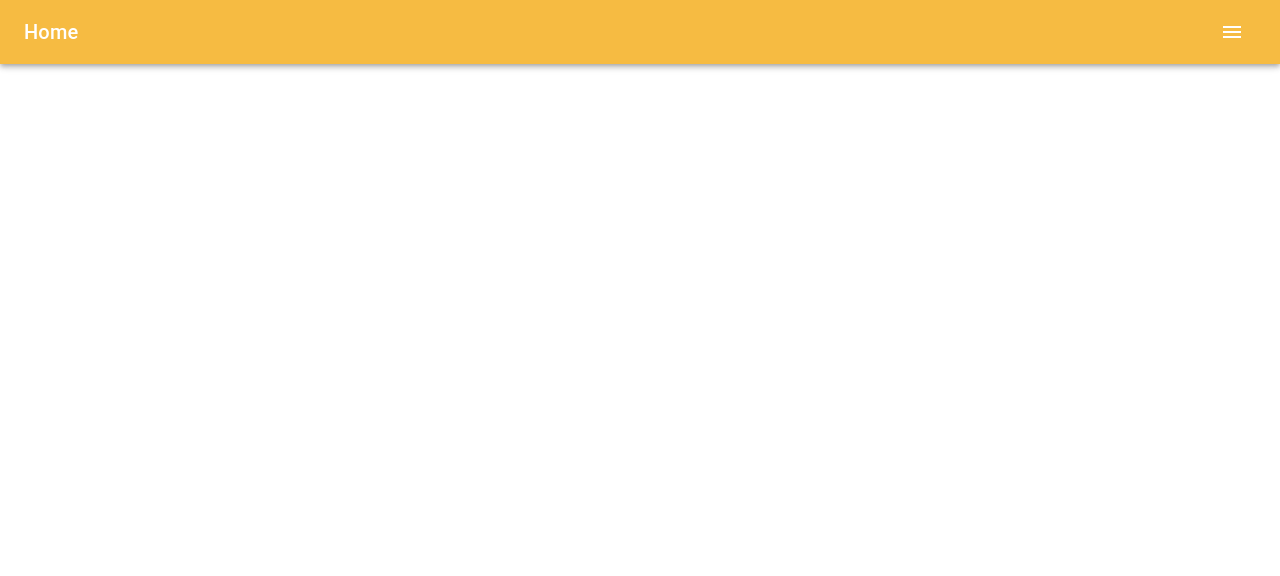
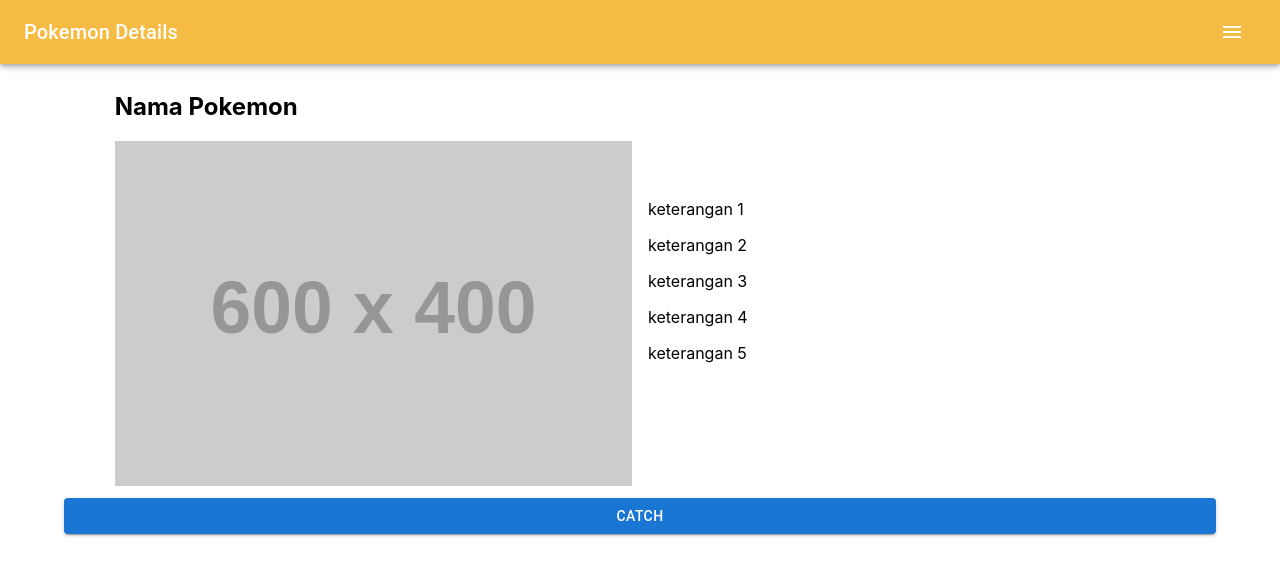
Before and after one commit to jessicamillenia/pokemon, a React (Create React App) app: page /pokemon/1 in a window 1280 px wide. Before the commit this address had no page. Shown: the top 576 px of the page. Built offline with nearby package versions, Linux system fonts and the light colour scheme.

Commit message:
Fixing routes & bugs

```diff
--- a/src/pages/Home.jsx
+++ b/src/pages/Home.jsx
@@ -32,8 +32,8 @@ class Home extends React.Component {
           </nav> */}
           <Routes>
             <Route path="/" exact element={<PokemonList/>} />
-            <Route path="/mypokemon" element={<MyPokemon/>} />
-            <Route path="/pokemondetail" element={<PokemonDetail/>} />
+            <Route path="/mypokemon" exact element={<MyPokemon/>} />
+            <Route path="/pokemon/:nama" exact element={<PokemonDetail/>} />
           </Routes>
         </div>
       </Router>
--- a/src/pages/MyAppBar.jsx
+++ b/src/pages/MyAppBar.jsx
@@ -21,16 +21,17 @@ export default function MyAppBar() {
     setAnchorEl(null);
   };
 
-  const [pageTitle, setPageTitle] = useState('Home');
+  const [pageTitle, setPageTitle] = useState('Pokemon');
 
   let curLoc = useLocation();
   useEffect(() => {
     const titleMap = [
+      {path: '/pokemon/', title:'Pokemon Details'},
+      {path: '/mypokemon', title:'My Pokemon'},
       {path: '/', title:'Home'},
-      {path: '/mypokemon', title:'My Pokemon'},
-      {path: '/pokemondetail', title:'Pokemon Detail'}
     ]
-    const curTitle = titleMap.find(item => item.path === curLoc.pathname)
+    const curTitle = titleMap.find(item => curLoc.pathname.includes(item.path))
+
     if(curTitle && curTitle.title){
       setPageTitle(curTitle.title)
       document.title = curTitle.title
--- a/src/pages/PokemonList.jsx
+++ b/src/pages/PokemonList.jsx
@@ -1,5 +1,6 @@
 import { Grid, Card, CardActionArea, CardMedia, CardContent, Typography } from "@mui/material";
 import React, { useEffect, useState } from "react";
+import { Link } from "react-router-dom";
 
 function PokemonList() {
 
@@ -48,7 +49,7 @@ function PokemonList() {
         {pokemons.map((pokemon) => (
           <Grid item key={pokemon.name} lg={3} md={4} sm={6} xs={6}>
             <Card>
-              <CardActionArea>
+              <CardActionArea component={Link} to={`/pokemon/${pokemon.name}`} >
                 <CardMedia
                   component="img"
                   image={pokemon.image}
```
